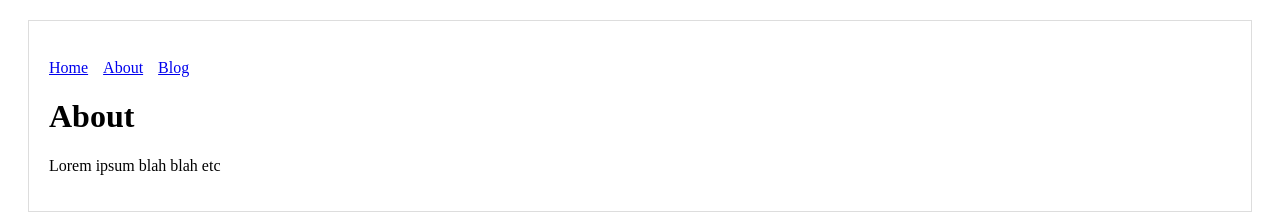
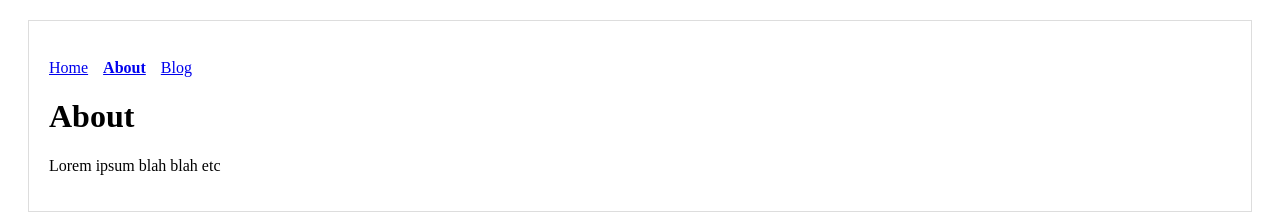
Before and after one commit to nicholaspretorius/headless-wp, a Next.js app: page /about in a window 1280 px wide. Shown: the top 213 px of the page. Built offline with nearby package versions, Linux system fonts and the light colour scheme; no server answers.

Commit message:
feat: Add global styles

```diff
--- a/pages/_app.js
+++ b/pages/_app.js
@@ -4,6 +4,7 @@ import App from "next/app";
 import Layout from "./../components/Layout";
 
 import config from "./../config";
+import "./../styles/styles.css";
 
 const { api } = config;
 
--- /dev/null
+++ b/styles/styles.css
@@ -0,0 +1,3 @@
+.active {
+  font-weight: bold;
+}
```
